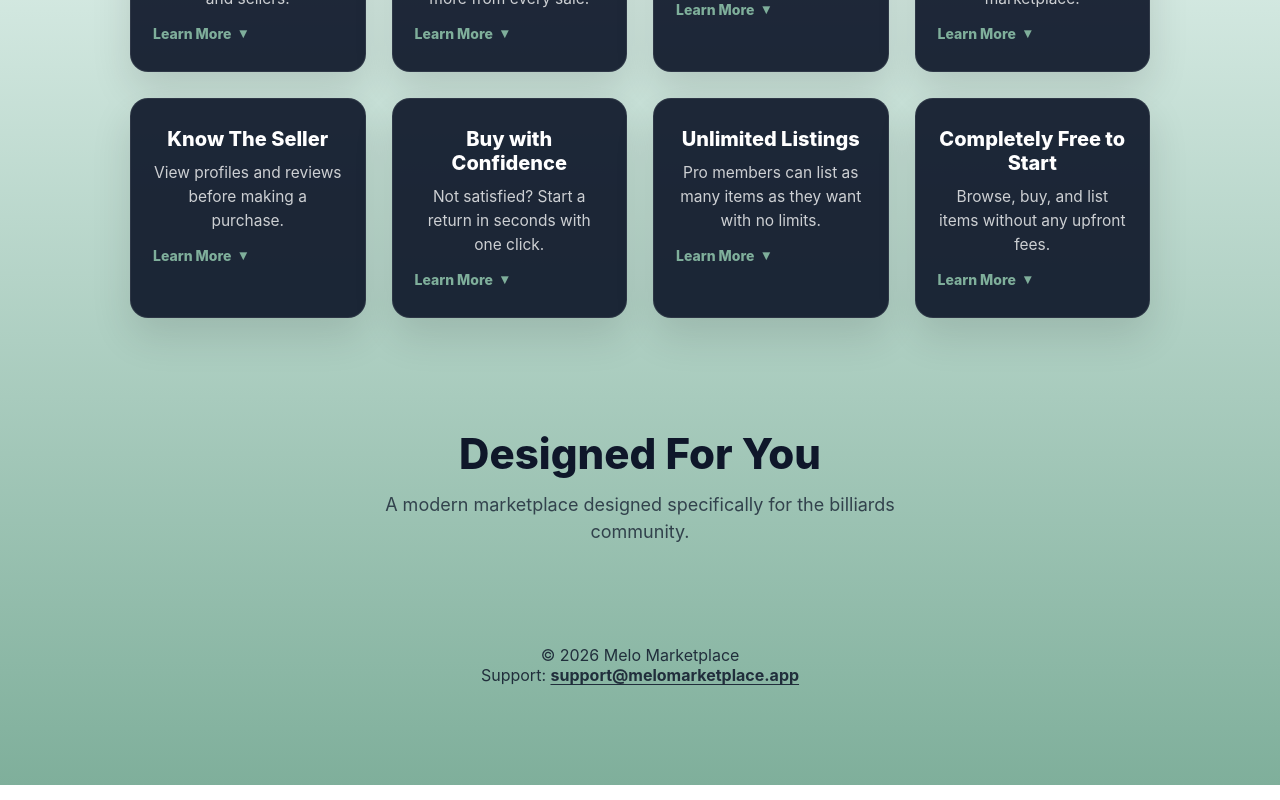
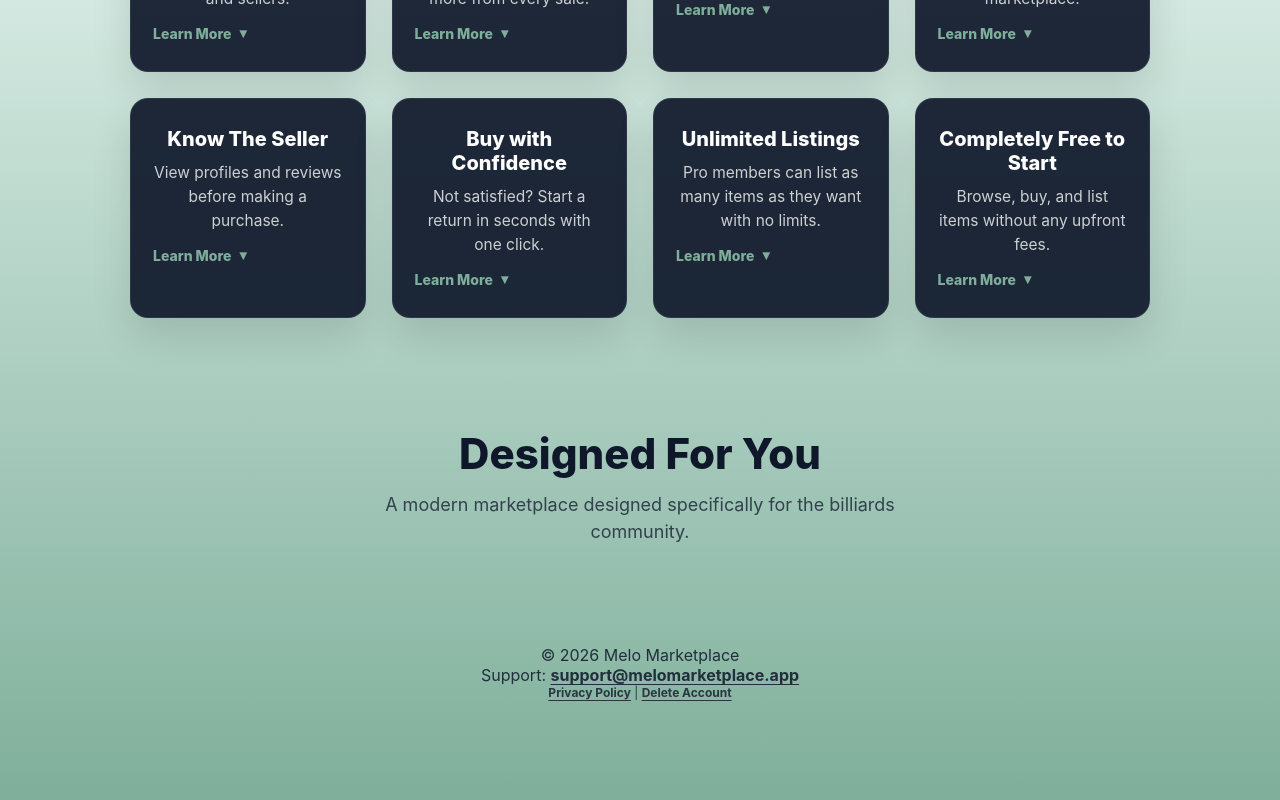
Before and after one commit to PrecisionBh/Melomarketplacelandingpage, a React (Vite) app: page / in a window 1280 px wide. Shown: the part 1296-2096 px from the top of the page. Built offline with nearby package versions, Linux system fonts and the light colour scheme.

Commit message:
added links in footer

```diff
--- a/src/components/Footer.tsx
+++ b/src/components/Footer.tsx
@@ -11,6 +11,11 @@ export default function Footer() {
         </a>
       </p>
 
+      <p style={{ fontSize: "12px", opacity: 0.8 }}>
+        <a href="/privacy.html">Privacy Policy</a> {" | "}
+        <a href="/delete-account.html">Delete Account</a>
+      </p>
+
     </footer>
   )
 }
```
